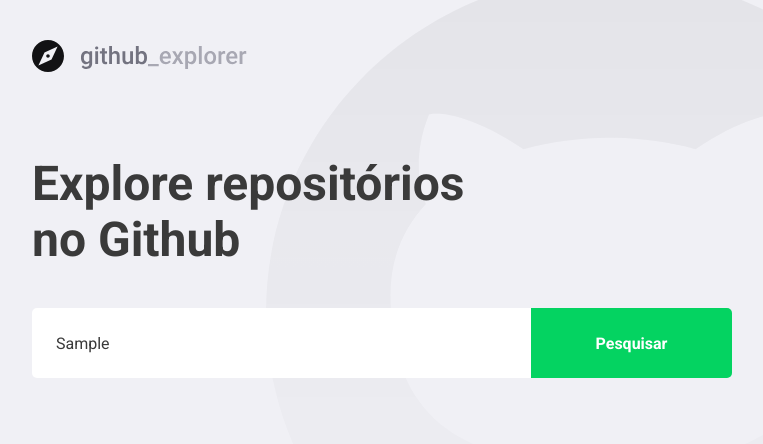
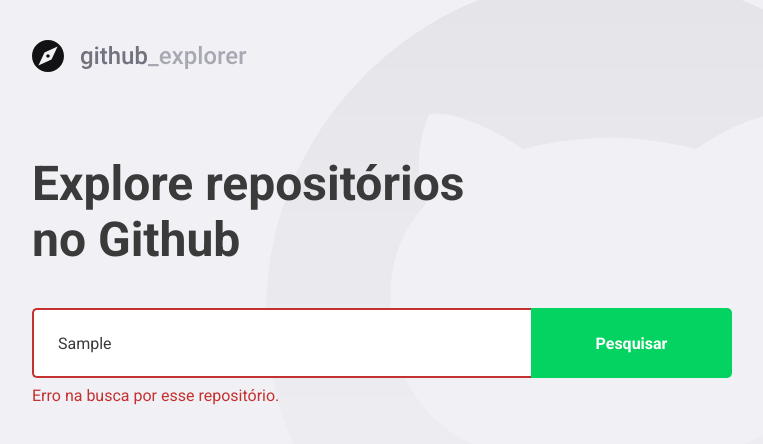
Before and after one commit to joseaugustoss/GoStack13, a React (Create React App) app in the folder nivel03/05-primeiro-projeto-react/: page / in a window 1280 px wide. Both pictures are taken after typing "Sample" into the empty fields and a click on the button "Pesquisar". Shown: the top 444 px of the page, without its empty margins (148-911 px from the left). Built offline with nearby package versions, Linux system fonts and the light colour scheme; no server answers.

Commit message:
feat: dealing with erros

```diff
--- a/nivel03/05-primeiro-projeto-react/src/pages/Dashboard/index.tsx
+++ b/nivel03/05-primeiro-projeto-react/src/pages/Dashboard/index.tsx
@@ -3,7 +3,7 @@
 
 import { FiChevronRight } from "react-icons/fi";
 import logoImg from "../../assets/logo.svg";
-import { Title, Form, Repositories } from "./style";
+import { Title, Form, Error, Repositories } from "./style";
 
 interface Repository {
     full_name: string;
@@ -16,6 +16,7 @@
 
 const Dashboard: React.FC = () => {
     const [newRepo, setNewRepo] = useState("");
+    const [inputError, setInputError] = useState("");
     const [repositories, setRepositories] = useState<Repository[]>([]);
 
     async function handleAddRepository(
@@ -23,19 +24,29 @@
     ): Promise<void> {
         event.preventDefault();
 
-        const response = await api.get(`repos/${newRepo}`);
+        if (!newRepo) {
+            setInputError("Digite o auto/nome do repositório");
+            return;
+        }
 
-        const repository = response.data;
+        try {
+            const response = await api.get(`repos/${newRepo}`);
 
-        setRepositories([...repositories, repository]);
-        setNewRepo("");
+            const repository = response.data;
+
+            setRepositories([...repositories, repository]);
+            setNewRepo("");
+            setInputError("");
+        } catch (err) {
+            setInputError("Erro na busca por esse repositório.");
+        }
     }
     return (
         <>
             <img src={logoImg} alt="GitHub explorer" />
             <Title>Explore repositórios no Github</Title>
 
-            <Form onSubmit={handleAddRepository}>
+            <Form hasError={!!inputError} onSubmit={handleAddRepository}>
                 <input
                     value={newRepo}
                     onChange={(e) => setNewRepo(e.target.value)}
@@ -43,7 +54,7 @@
                 />
                 <button>Pesquisar</button>
             </Form>
-
+            {inputError && <Error>{inputError}</Error>}
             <Repositories>
                 {repositories.map((repository) => (
                     <a key={repository.full_name} href="teste">
--- a/nivel03/05-primeiro-projeto-react/src/pages/Dashboard/style.ts
+++ b/nivel03/05-primeiro-projeto-react/src/pages/Dashboard/style.ts
@@ -1,5 +1,9 @@
-import styled from "styled-components";
+import styled, { css } from "styled-components";
 import { shade } from "polished";
+
+interface FormProps {
+    hasError: boolean;
+}
 
 export const Title = styled.h1`
     font-size: 48px;
@@ -10,7 +14,7 @@
     margin-top: 80px;
 `;
 
-export const Form = styled.form`
+export const Form = styled.form<FormProps>`
     margin-top: 40px;
     max-width: 700px;
     display: flex;
@@ -21,7 +25,15 @@
         padding: 0 24px;
         border: 0;
         border-radius: 5px 0 0 5px;
+        border: 2px solid #fff;
+        border-right: 0;
         color: #3a3a3a;
+
+        ${(props) =>
+            props.hasError &&
+            css`
+                border-color: #c53030;
+            `}
 
         &::placeholder {
             color: #a8a8b3;
@@ -43,7 +55,11 @@
         }
     }
 `;
-
+export const Error = styled.span`
+    display: block;
+    color: #c53030;
+    margin-top: 8px;
+`;
 export const Repositories = styled.div`
     margin-top: 80px;
     max-width: 700px;
@@ -76,7 +92,7 @@
             border-radius: 50%;
         }
         div {
-            margin:0 16px;
+            margin: 0 16px;
             flex: 1;
 
             strong {
```
Also changed, not shown: 1 other file (tests, documents, lock files or other folders).
